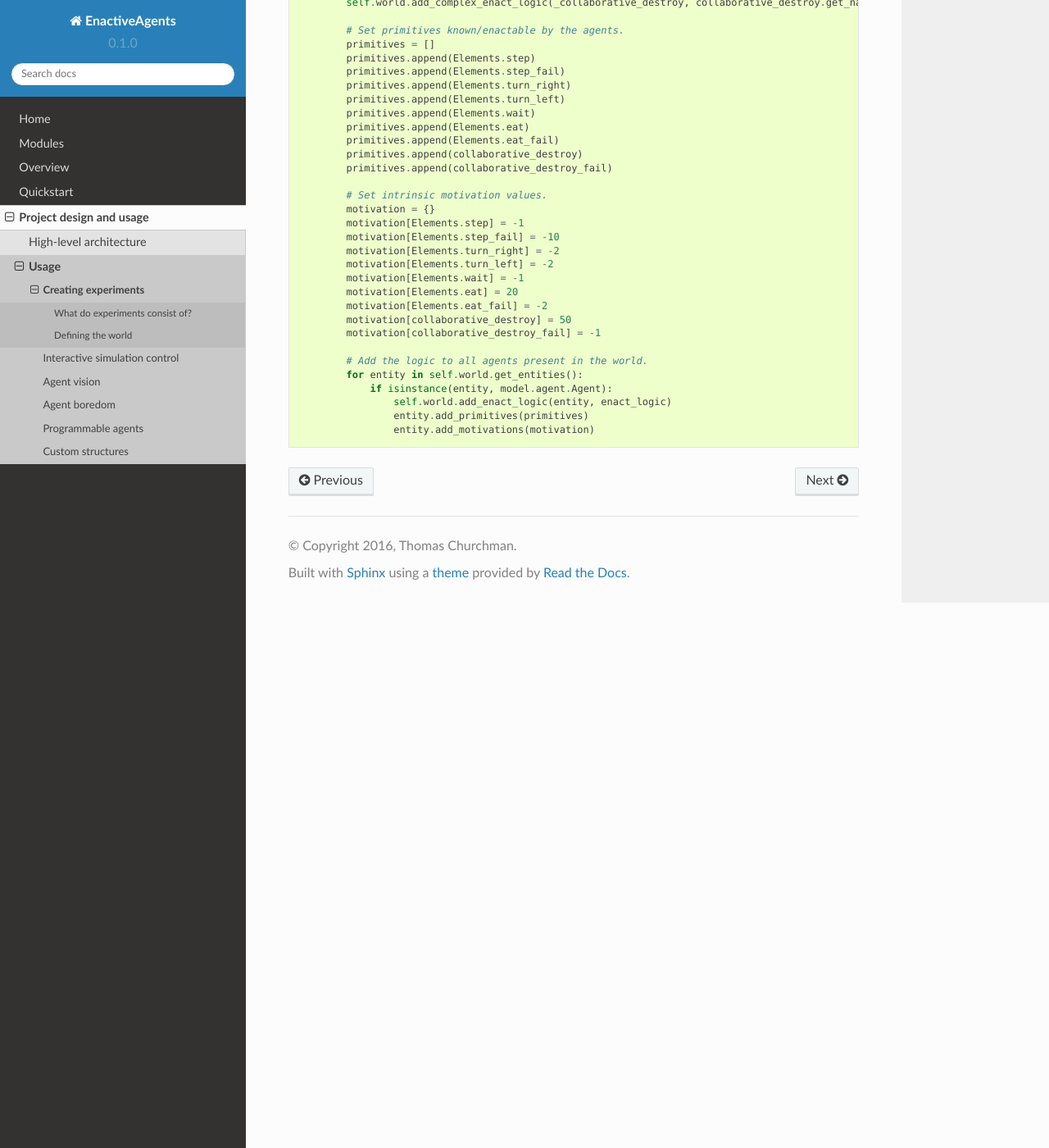
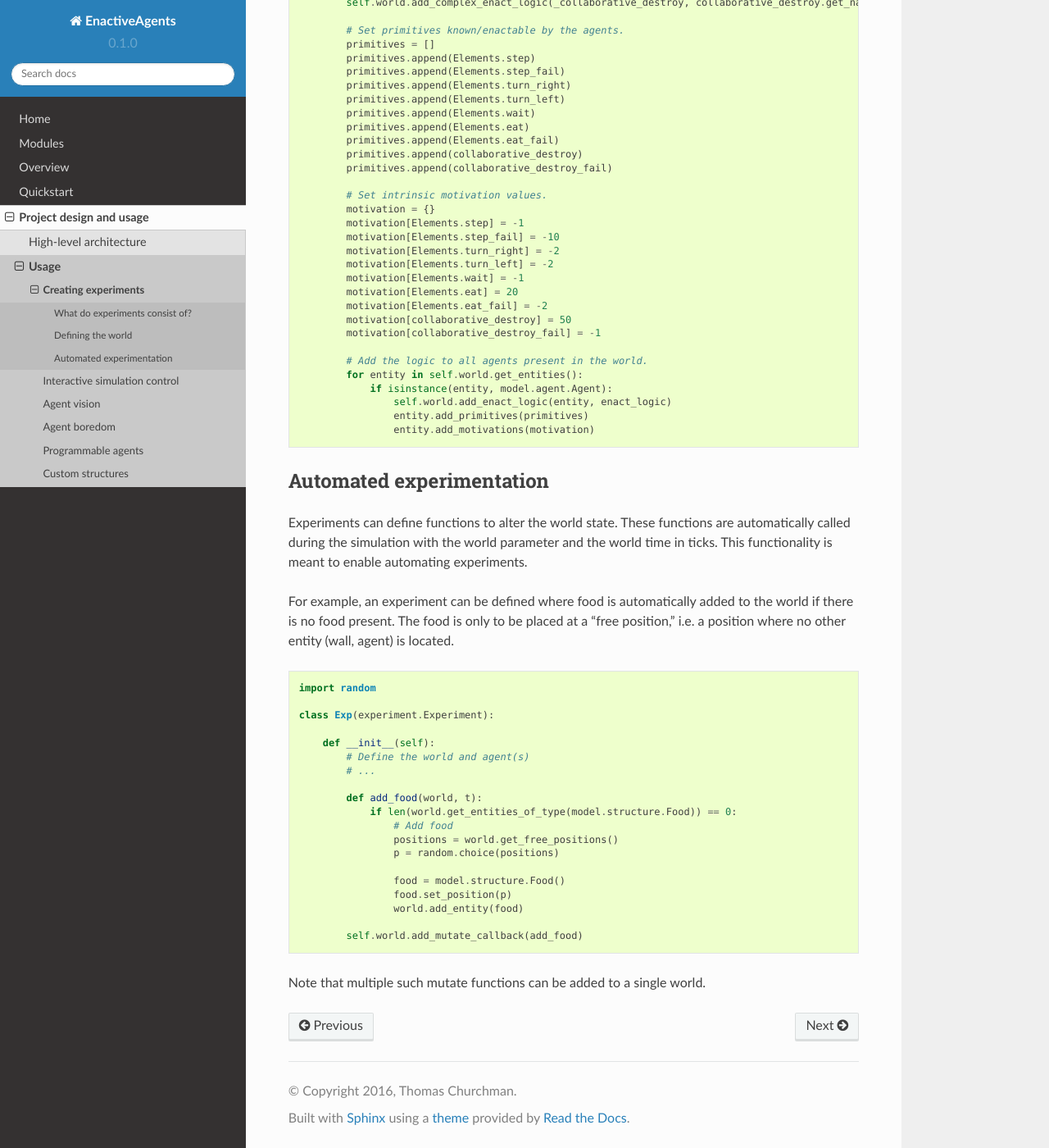
Before and after one commit to Beskhue/enactive-agents, a Sphinx documentation site: the page built from docs/usage.experiments.rst, in a window 1280 px wide and 1400 px high, scrolled down 6607 px. Shown: the whole window at 82% size. Built offline with Sphinx 7.4.7 and the Read the Docs theme 2.0.0, drawn with Linux system fonts in a browser that asks for light colours; pages that are not in the unit, such as notebooks, are missing from menus.

Commit message:
Add section for world mutate functions in the documentation.

```diff
--- a/docs/usage.experiments.rst
+++ b/docs/usage.experiments.rst
@@ -352,3 +352,36 @@ An example piece of complex logic is shown below. Here, two agents can destroy a
                     self.world.add_enact_logic(entity, enact_logic)
                     entity.add_primitives(primitives)
                     entity.add_motivations(motivation)
+
+Automated experimentation
+=========================
+Experiments can define functions to alter the world state.
+These functions are automatically called during the simulation with the world parameter and the world time in ticks.
+This functionality is meant to enable automating experiments.
+
+For example, an experiment can be defined where food is automatically added to the world if there is no food present.
+The food is only to be placed at a "free position," i.e. a position where no other entity (wall, agent) is located.
+
+::
+
+    import random
+
+    class Exp(experiment.Experiment):
+
+        def __init__(self):
+            # Define the world and agent(s)
+            # ...
+
+            def add_food(world, t):
+                if len(world.get_entities_of_type(model.structure.Food)) == 0:
+                    # Add food
+                    positions = world.get_free_positions()
+                    p = random.choice(positions)
+
+                    food = model.structure.Food()
+                    food.set_position(p)
+                    world.add_entity(food)
+
+            self.world.add_mutate_callback(add_food)
+
+Note that multiple such mutate functions can be added to a single world.
```
